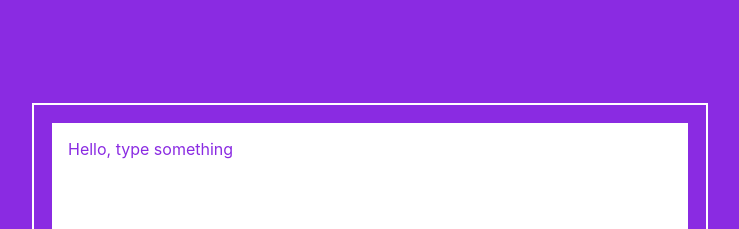
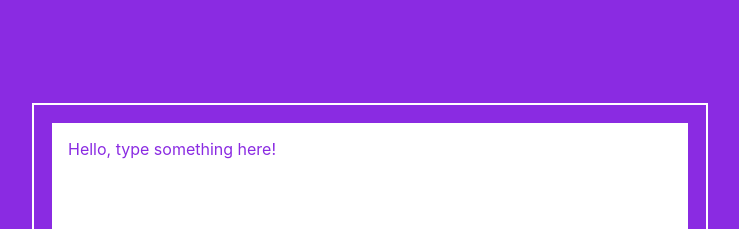
Before and after one commit to nathaliaitaliano/tna-fe, a Next.js app: page / in a window 1280 px wide. Shown: the top 229 px of the page, without its empty margins (270-1009 px from the left). Built offline with nearby package versions, Linux system fonts and the light colour scheme.

Commit message:
refactor to use reducer intead of useState

```diff
--- a/components/chat/chat.js
+++ b/components/chat/chat.js
@@ -1,28 +1,32 @@
 
-import { useEffect, useState, useRef } from 'react';
+import { useEffect, useState, useRef, useReducer } from 'react';
 import styles from './chat.module.css'
+
+const reducer = (state, action) => {
+  switch (action.type) {
+    case 'messageSubmitted':
+      return { history: [...state.history, action.message] }
+  }
+}
 
 export default function Chat() {
 
-  const [history, setHistory] = useState(["Hello, type something"])
+  const [state, dispatch] = useReducer(reducer, { history: ["Hello, type something here!"] })
+
   const [currentMessage, setCurrentMessage] = useState("")
   const chatBottom = useRef(null)
-  const messageHistory = history.map((msg, index) => <p key={index} className={index % 2 == 0 ? styles.userMessage : styles.botResponse}>{msg}</p>)
+  const messageHistory = state.history.map((msg, index) => <p key={index} className={index % 2 == 0 ? styles.userMessage : styles.botResponse}>{msg}</p>)
 
-  const updateHistory = () => {
-    setHistory([...history, currentMessage])
+  const submitMessage = () => {
+    dispatch({ type: 'messageSubmitted', message: currentMessage })
     setCurrentMessage("")
   }
 
-  const handleKeyPress = (event) => {
-    if (event.key === "Enter") {
-      updateHistory();
-    }
-  }
+  const handleKeyPress = (event) => event.key === "Enter" && submitMessage()
 
   useEffect(() => {
     chatBottom.current?.scrollIntoView({ behavior: "smooth" })
-  }, [history]);
+  }, [state.history]);
 
   return (
     <div className={styles.chatBot}>
@@ -32,7 +36,7 @@ export default function Chat() {
       </div>
       <div className={styles.submitMessage}>
         <input className={styles.inputMessage} type="text" autoComplete="off" value={currentMessage} onKeyPress={handleKeyPress} onChange={e => setCurrentMessage(e.target.value)}></input>
-            <button className={styles.btnSendMessage} onClick={updateHistory}>SEND <i className={styles.sendIcon}></i></button>
+        <button className={styles.btnSendMessage} onClick={submitMessage}>SEND <i className={styles.sendIcon}></i></button>
       </div>
     </div>
   )
```
Lines whose indentation alone changed are shown as unchanged.
